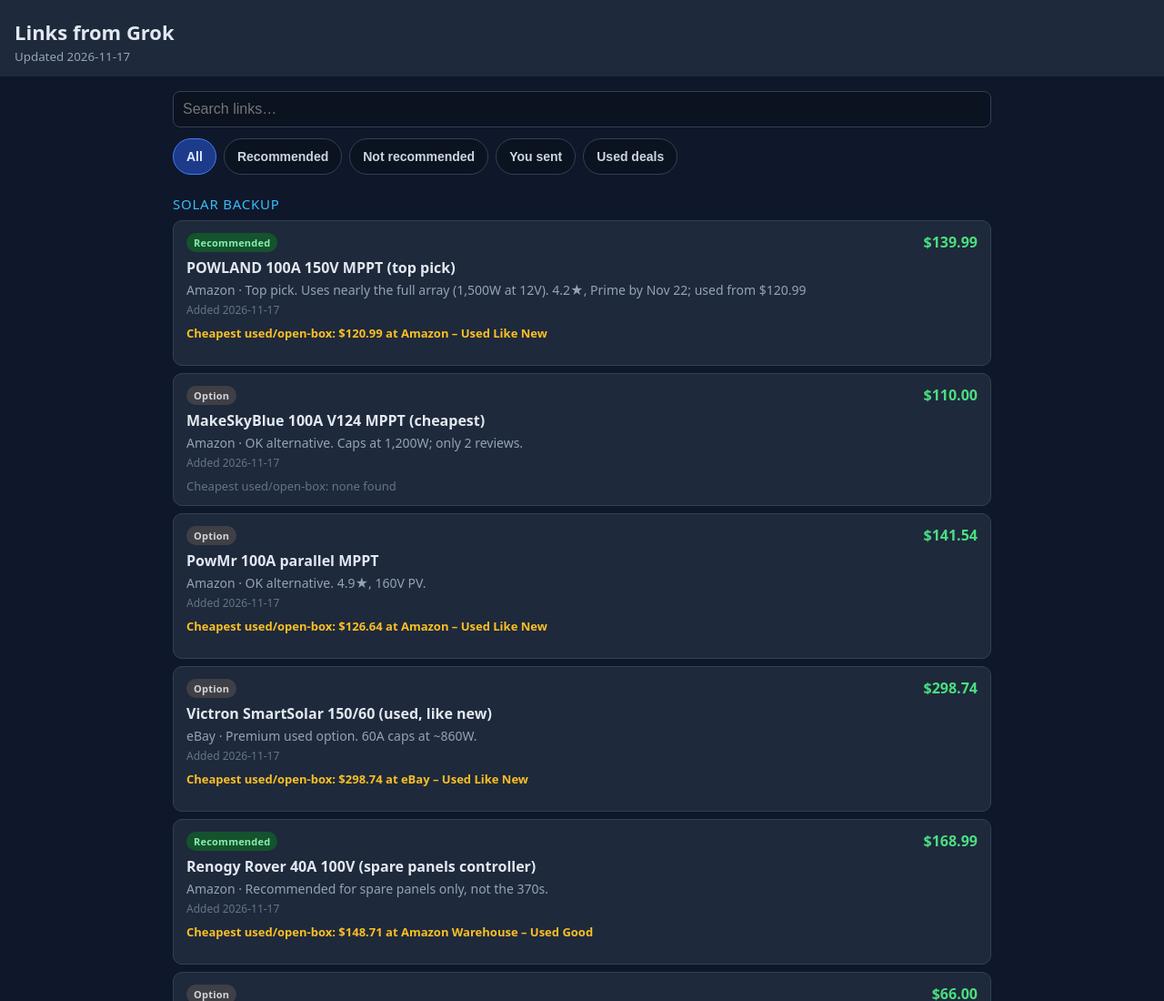
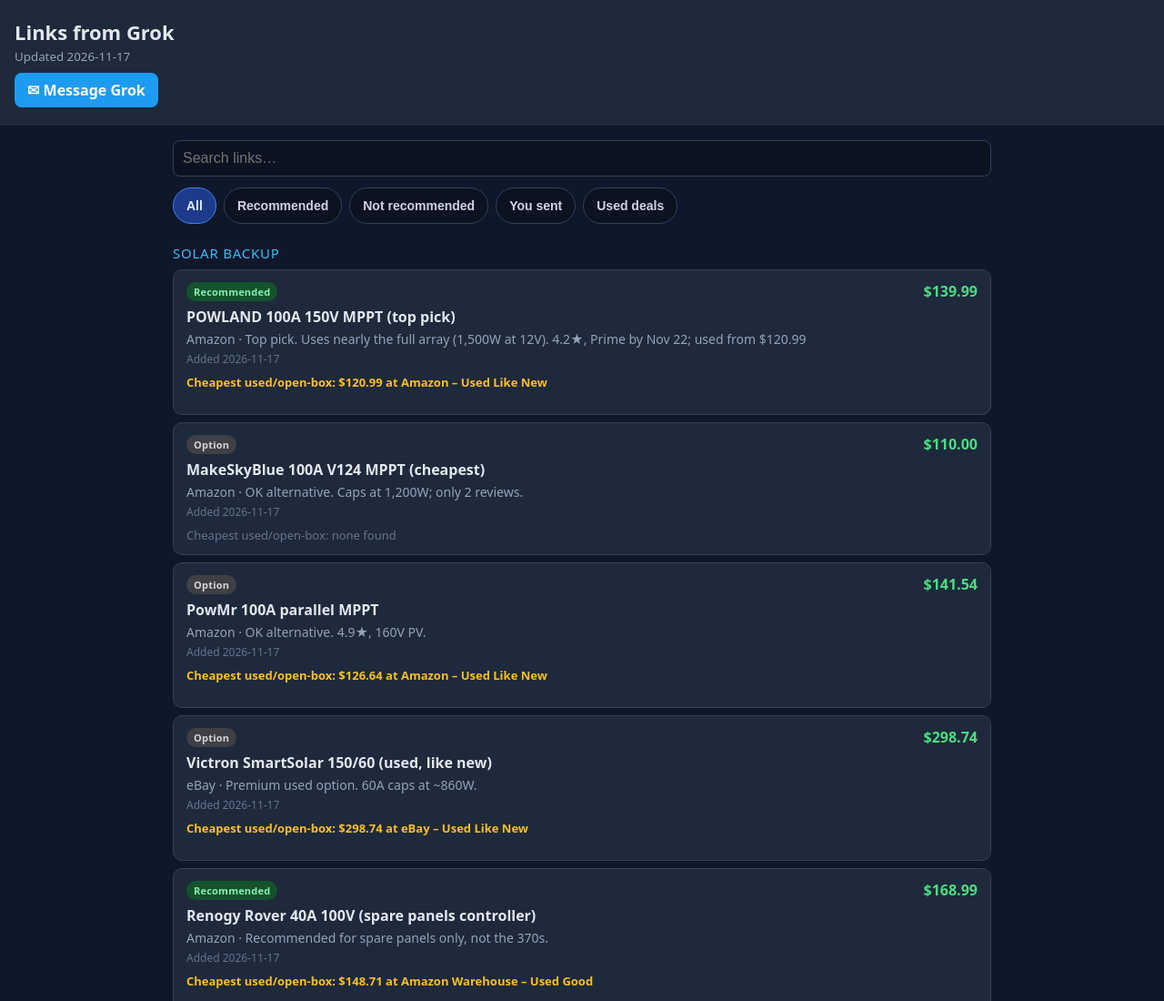
Before and after one commit to westonwhite/grok-links, a plain HTML site: page index.html in a window 1280 px wide. Shown: the top 1100 px of the page at 91% size. Drawn offline with Linux system fonts and the light colour scheme.

Commit message:
Add Message Grok button

```diff
--- a/index.html
+++ b/index.html
@@ -28,7 +28,7 @@ input{width:100%;padding:10px;border-radius:8px;border:1px solid #334155;backgro
 .used a:hover{text-decoration:underline;color:#fde68a}
 .used .none{color:#64748b}
 </style></head><body>
-<header><h1>Links from Grok</h1><small id="upd">Loading…</small></header>
+<header><h1>Links from Grok</h1><small id="upd">Loading…</small><br><a id="msg" href="mailto:westonhelper+links@mail.grokbot.com?subject=Message%20for%20Grok" style="display:inline-block;margin:8px 0;padding:8px 14px;border-radius:8px;background:#1d9bf0;color:#fff;text-decoration:none;font-weight:600">&#9993; Message Grok</a></header>
 <main><input id="q" placeholder="Search links…">
 <div class="filters" id="filters">
 <button type="button" data-v="" class="on">All</button>
```
